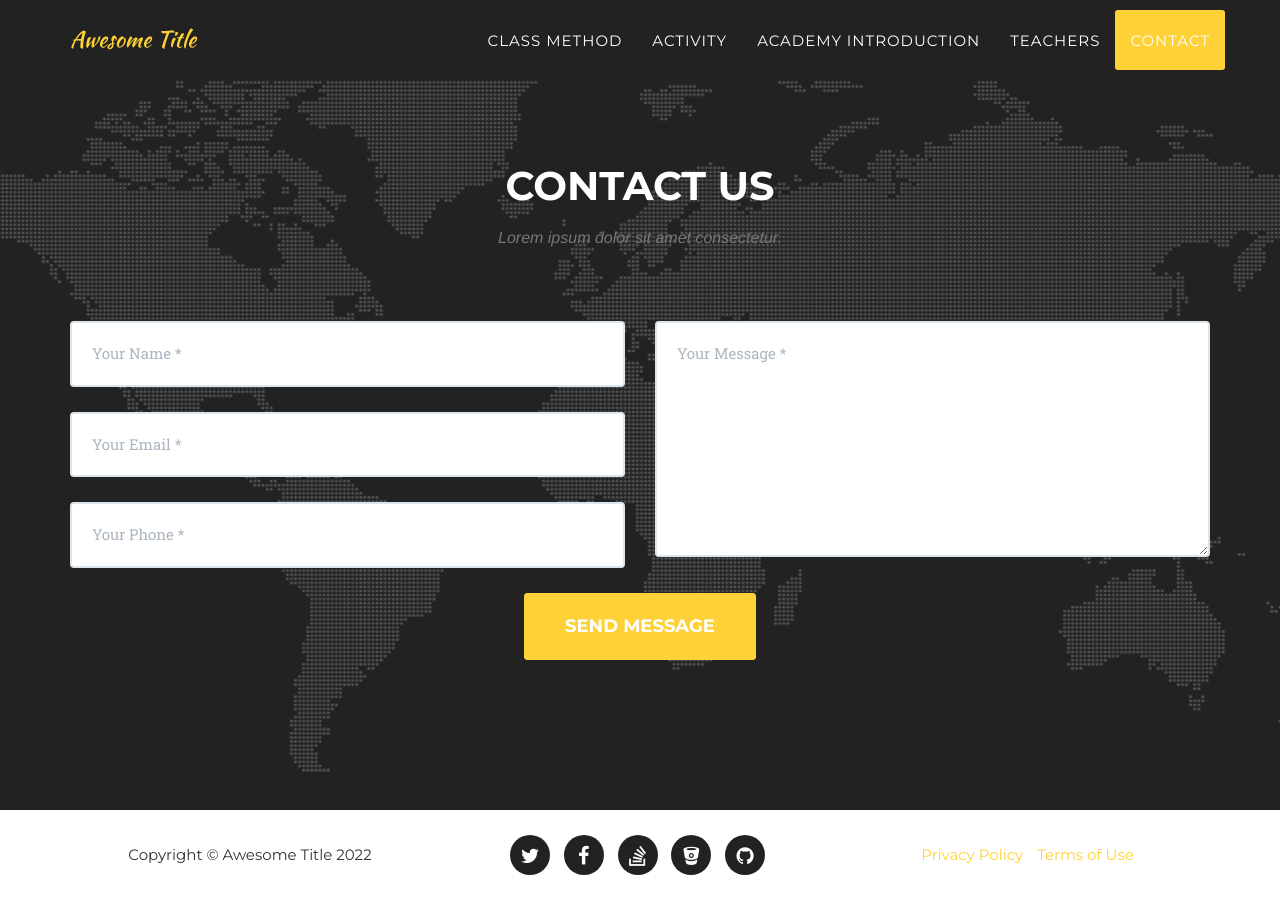
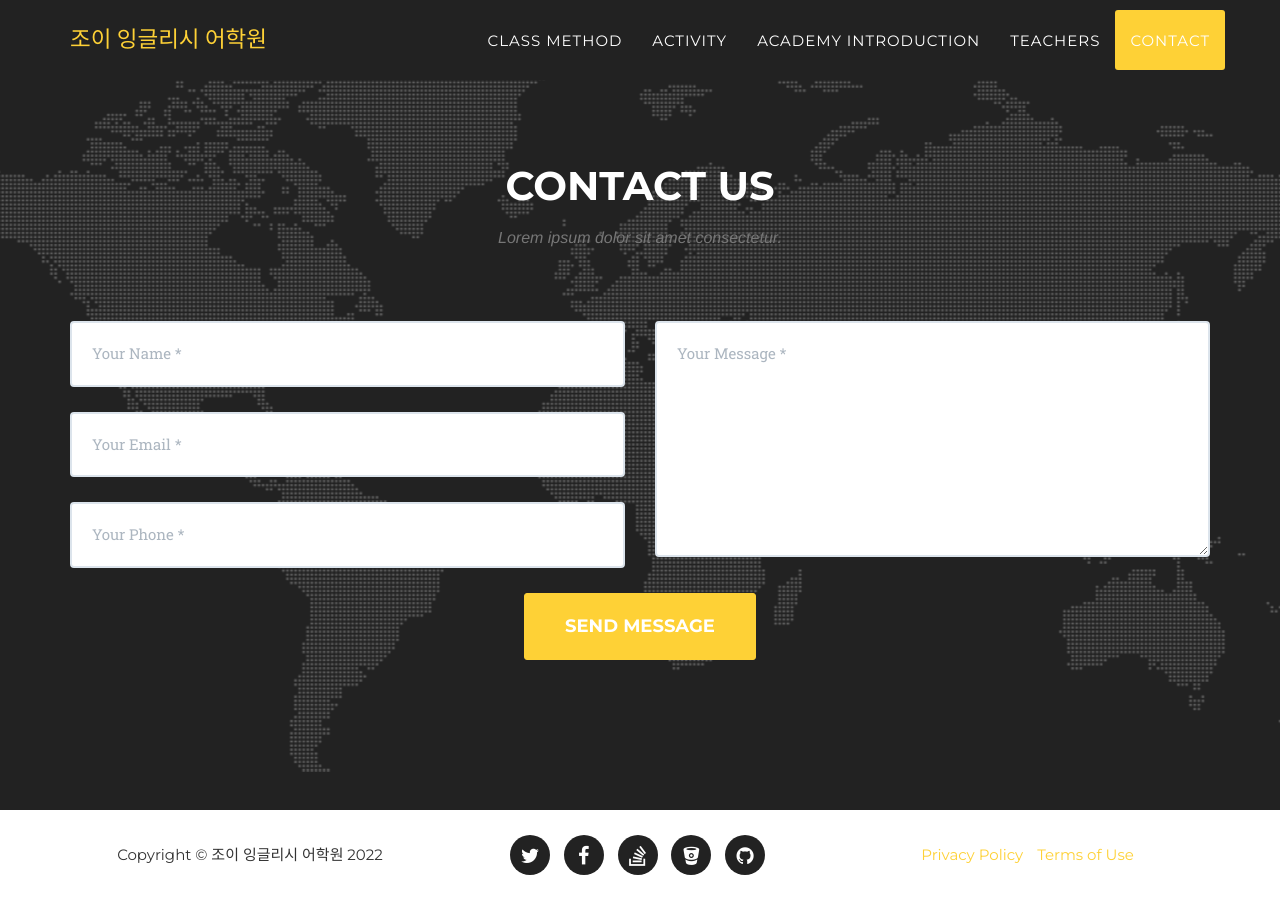
Before and after one commit to je-joyenglish/je-joyenglish.github.io, a Jekyll site: the page built from _posts/2014-07-16-project-3.markdown, in a window 1280 px wide and 900 px high, scrolled down 4840 px. Built offline with Jekyll 4.4.1, drawn with Linux system fonts in a browser that asks for light colours; some web fonts are replaced.

Commit message:
no message

```diff
--- a/_config.yml
+++ b/_config.yml
@@ -2,7 +2,7 @@ url: https://je-joyenglish.github.io/
 baseurl:
 
 # Site settings
-title: Awesome Title
+title: 조이 잉글리시 어학원
 email: your-email@domain.com
 description: "Write an awesome description for your new site here. You can edit this line in _config.yml. It will appear in your document head meta (for Google search results) and in your feed.xml site description."
 
```
